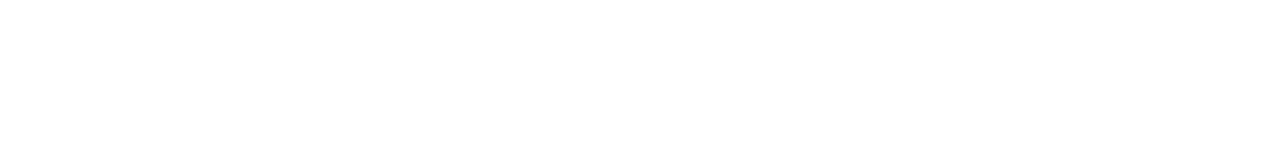
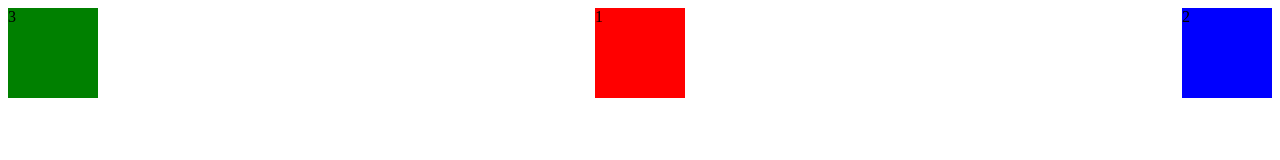
Before and after one commit to acciojob/place-the-item-1-NILIMAINGLE, a website: page main.html in a window 1280 px wide. Drawn offline with Linux system fonts and the light colour scheme.

Commit message:
created a submission

```diff
--- a/main.html
+++ b/main.html
@@ -7,9 +7,11 @@
 </head>
 
 <body>
-	<!-- the entire body must be written by student -->
-    <script type="text/javascript" src="./script.js">
-</script>
+	<section class="holder">
+		<div class="items item-3">3</div>
+		<div class="items item-1">1</div>
+		<div class="items item-2">2</div>
+	</section>
 
 </body>
 
--- a/script.js
+++ b/script.js
@@ -1 +1 @@
-//your code here
+					//your code here
--- a/styles.css
+++ b/styles.css
@@ -1,2 +1,20 @@
-
-/* Your CSS Code here. */
+.holder{
+	display:flex;
+	justify-content:space-between;
+	flex-wrap:wrap;
+}
+.item-3{
+	width:90px;
+	height:90px;
+	background-color:green;
+}
+.item-1{
+	width:90px;
+	height:90px;
+	background-color:red;
+}
+.item-2{
+	width:90px;
+	height:90px;
+	background-color:blue;
+}
```
